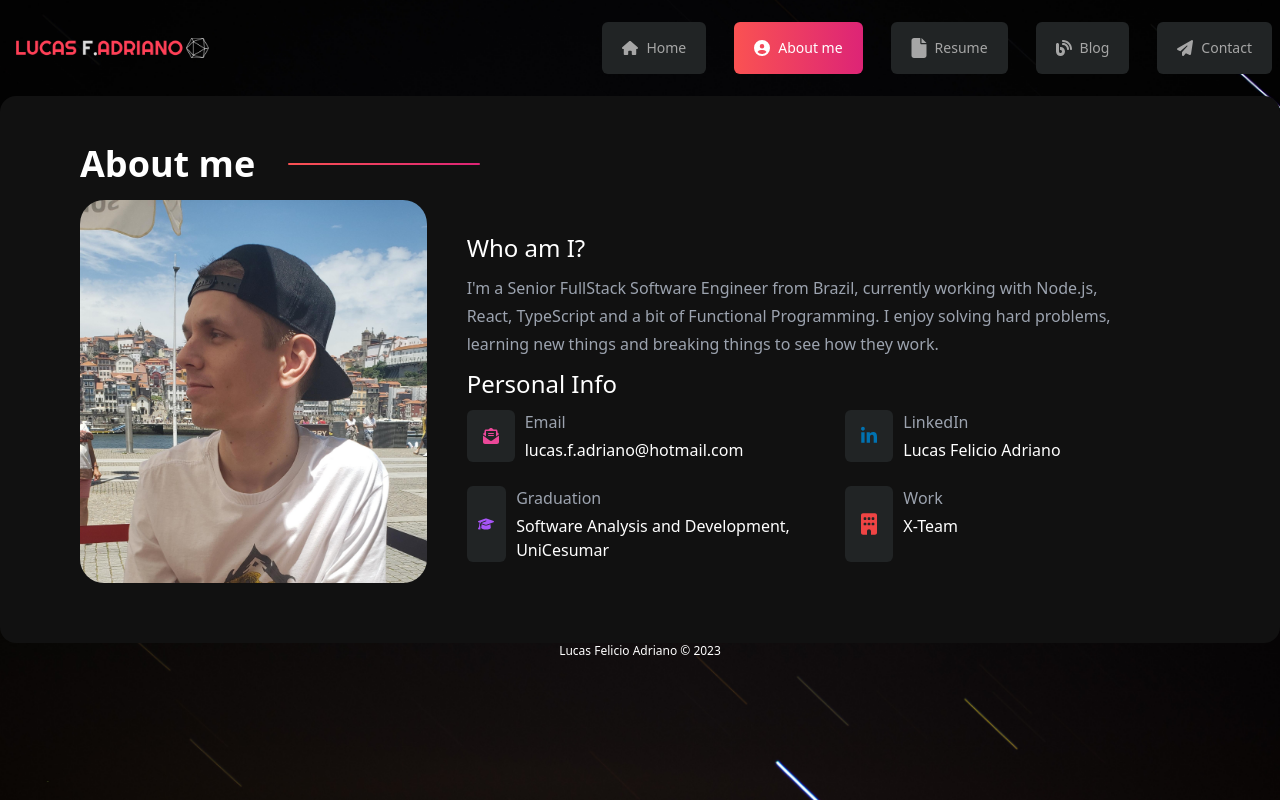
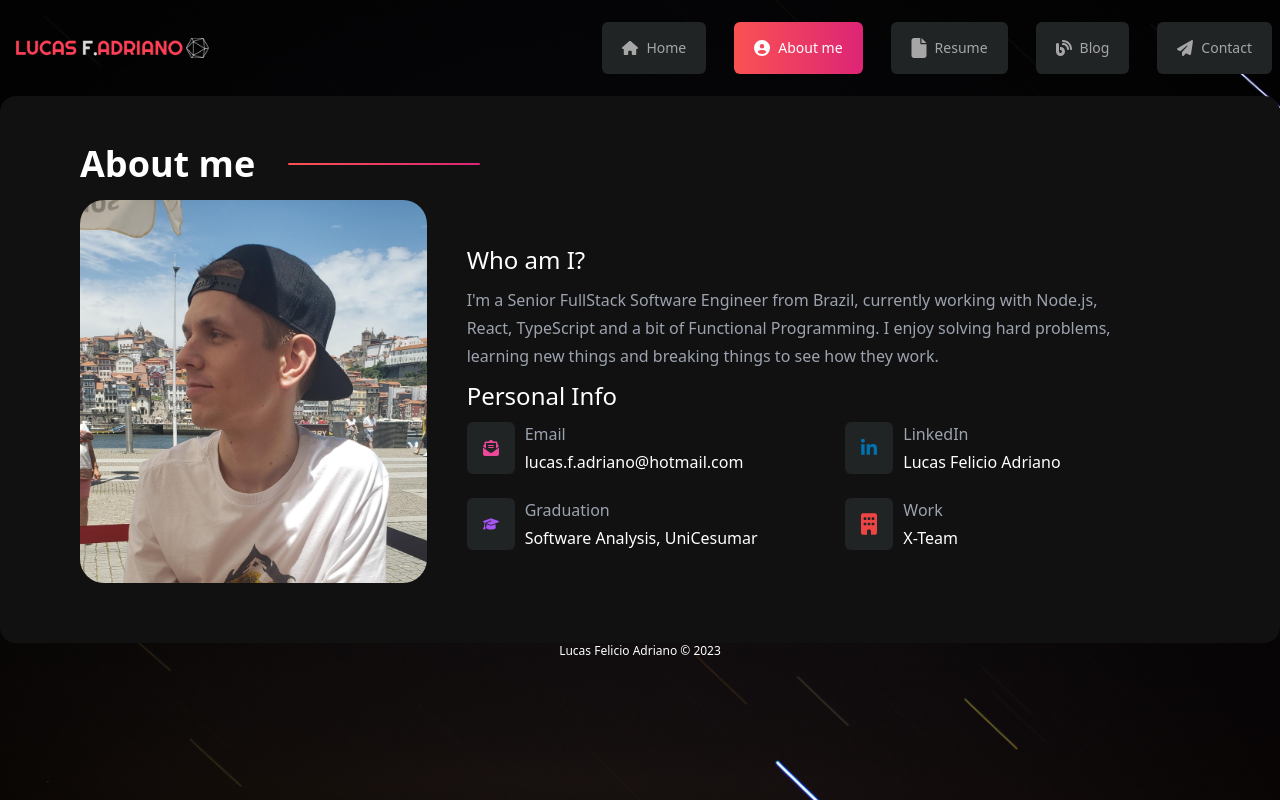
Before and after one commit to lucasadrianof/personal-blog-nextjs, a Next.js app: page /about in a window 1280 px wide. Built offline with nearby package versions, Linux system fonts and the light colour scheme.

Commit message:
chore: lower graduation text size

```diff
--- a/src/app/components/PersonalInfo/PersonalInfo.tsx
+++ b/src/app/components/PersonalInfo/PersonalInfo.tsx
@@ -52,7 +52,7 @@ const personalContent: PersonalContent[] = [
     icon: faGraduationCap,
     iconClass: 'text-purple-500',
     name: 'Graduation',
-    meta: 'Software Analysis and Development, UniCesumar',
+    meta: 'Software Analysis, UniCesumar',
   },
   {
     icon: faBuilding,
```
